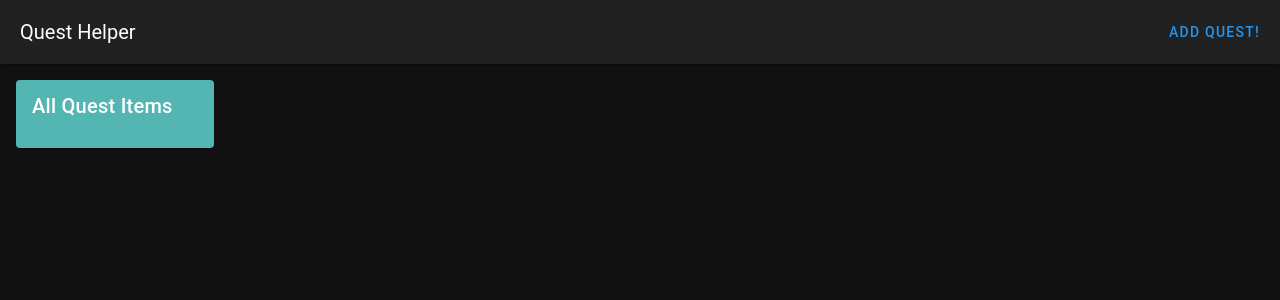
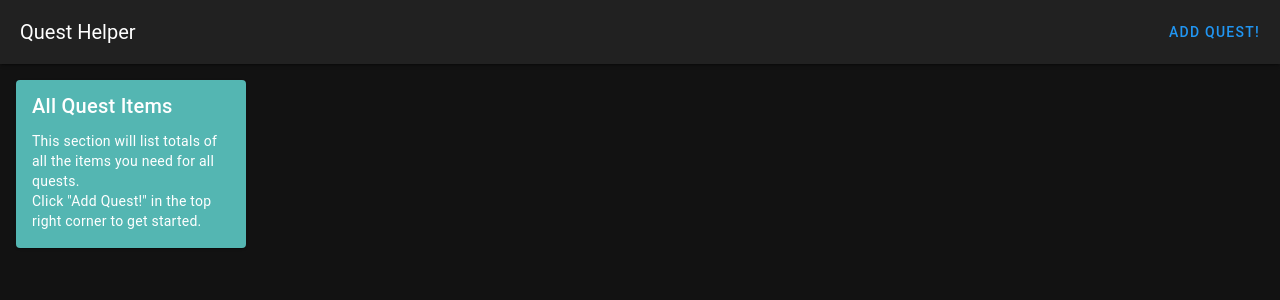
Before and after one commit to z-s-kusz/zero-sievert-quest-helper, a Vue app: page / in a window 1280 px wide. Shown: the top 300 px of the page. Built offline with nearby package versions, Linux system fonts and the light colour scheme.

Commit message:
style: bold text, add instructions on empty list

```diff
--- a/src/components/GlobalList.vue
+++ b/src/components/GlobalList.vue
@@ -44,6 +44,10 @@ const allItems = computed((): PartialItems[] => {
             <ul class="list-container">
                 <li v-for="(item, i) in allItems" :key="i">{{ item.name }} * {{ item.count }}</li>
             </ul>
+            <div v-if="allItems.length === 0">
+                <p>This section will list totals of all the items you need for all quests.</p>
+                <p>Click "Add Quest!" in the top right corner to get started.</p>
+            </div>
         </v-card-text>
     </v-card>
 </template>
@@ -56,5 +60,11 @@ const allItems = computed((): PartialItems[] => {
 }
 .list-container {
     list-style-position: inside;
+    li {
+        font-weight: bold;
+    }
 }
+    p {
+        max-width: 198px;
+    }
 </style>
```
